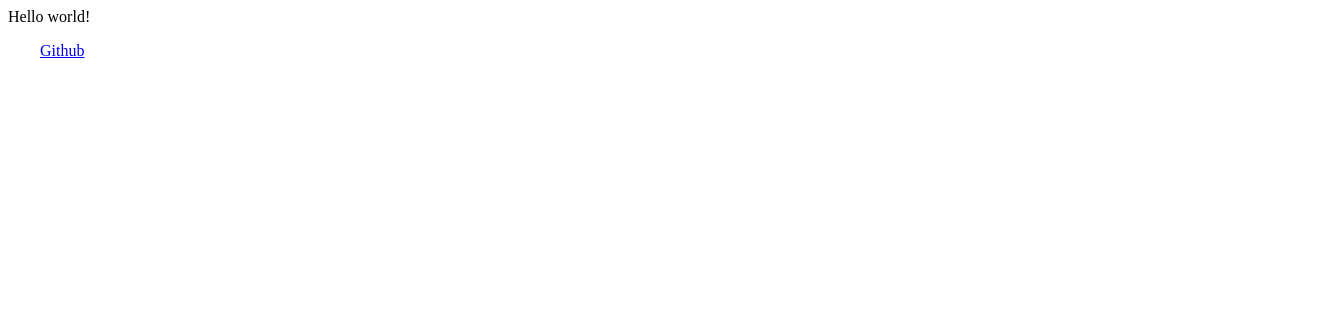
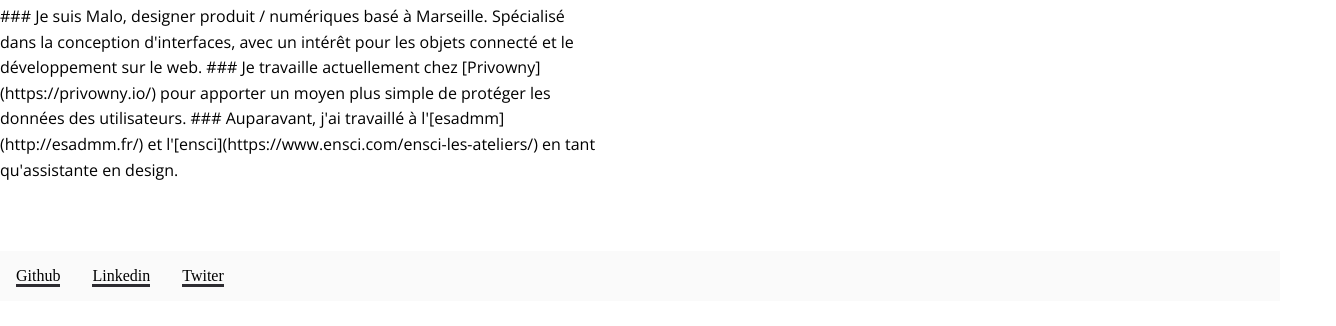
Before and after one commit to MaloGermond/website, a Gatsby site: page / in a window 1280 px wide. Shown: the whole page, 1336 px wide, since content can reach past the window. Built offline with nearby package versions, Linux system fonts and the light colour scheme; Gatsby itself is replaced by a stand-in of ours.

Commit message:
Add color to manifest

```diff
--- /dev/null
+++ b/gatsby-browser.js
@@ -0,0 +1,2 @@
+import "./src/styles/global.css"
+import "./src/styles/chart.css"
--- a/package.json
+++ b/package.json
@@ -15,6 +15,8 @@
   },
   "dependencies": {
     "gatsby": "^2.21.37",
+    "gatsby-source-filesystem": "^2.3.8",
+    "gatsby-transformer-remark": "^2.8.13",
     "react": "^16.12.0",
     "react-dom": "^16.12.0"
   },
--- a/src/components/footer.css
+++ b/src/components/footer.css
@@ -1,8 +1,12 @@
 footer {
   width: 100%;
+  background-color: var(--colors-surface-100);
   padding-top: 1rem;
   padding-bottom: 1rem;
-  padding-left: 2rem;
-  padding-right: 2rem;
-  background-color: var(--colors-surface-900);
+  margin-top: 4rem;
 }
+
+a {
+  margin: 1rem;
+  color: var(--colors-onbackground-low) !important;
+}
--- a/src/components/footer.js
+++ b/src/components/footer.js
@@ -7,7 +7,13 @@ const Footer = () => (
       href="https://github.com/MaloGermond?tab=repositories"
       class="onSurface900"
     >
-      <div>Github</div>
+      Github
+    </a>
+    <a href="https://www.linkedin.com/in/malogermond/" class="onSurface900">
+      Linkedin
+    </a>
+    <a href="https://twitter.com/MaloGermond" class="onSurface900">
+      Twiter
     </a>
   </footer>
 )
--- a/src/pages/index.js
+++ b/src/pages/index.js
@@ -3,7 +3,16 @@ import Footer from "../components/footer.js"
 
 const Home = () => (
   <div>
-    <div>Hello world!</div>
+    <p>
+      ### Je suis Malo, designer produit / numériques basé à Marseille.
+      Spécialisé dans la conception d'interfaces, avec un intérêt pour les
+      objets connecté et le développement sur le web. ### Je travaille
+      actuellement chez [Privowny](https://privowny.io/) pour apporter un moyen
+      plus simple de protéger les données des utilisateurs. ### Auparavant, j'ai
+      travaillé à l'[esadmm](http://esadmm.fr/) et
+      l'[ensci](https://www.ensci.com/ensci-les-ateliers/) en tant qu'assistante
+      en design.
+    </p>
     <Footer></Footer>
   </div>
 )
--- a/src/styles/chart.css
+++ b/src/styles/chart.css
@@ -99,7 +99,18 @@ h6 {
 
 :root {
   --colors-primary: #f98686;
-  --colors-secondary: #ffdbe3;
+  --colors-secondary: #2d2c31;
+
+  --colors-primary-050: #feebef;
+  --colors-primary-100: #fcced5;
+  --colors-primary-200: #f98686;
+  --colors-primary-300: #e1757a;
+  --colors-primary-400: #ec555a;
+  --colors-primary-500: #ffe9ec;
+  --colors-primary-600: #ffe9ec;
+  --colors-primary-700: #ffe9ec;
+  --colors-primary-800: #ffe9ec;
+  --colors-primary-900: #ffe9ec;
 
   --colors-surface-050: #ffffff;
   --colors-surface-100: #fafafa;
@@ -108,6 +119,12 @@ h6 {
 
   --colors-onprimary: var(--color-surface-900);
   --colors-onsecondary: var(--color-surface-900);
+
+  --colors-background-low: var(--color-surface-050);
+  --colors-background-high: var(--color-surface-900);
+
+  --colors-onbackground-low: var(--color-surface-050);
+  --colors-onbackground-high: var(--color-surface-900);
 
   --box-shadow-1: 0 1px 1px 0 rgba(34, 46, 60, 0.07),
     0 2px 1px -1px rgba(34, 46, 60, 0.12), 0 1px 3px 0 rgba(34, 46, 60, 0.2);
```
Also changed, not shown: 1 other file.
